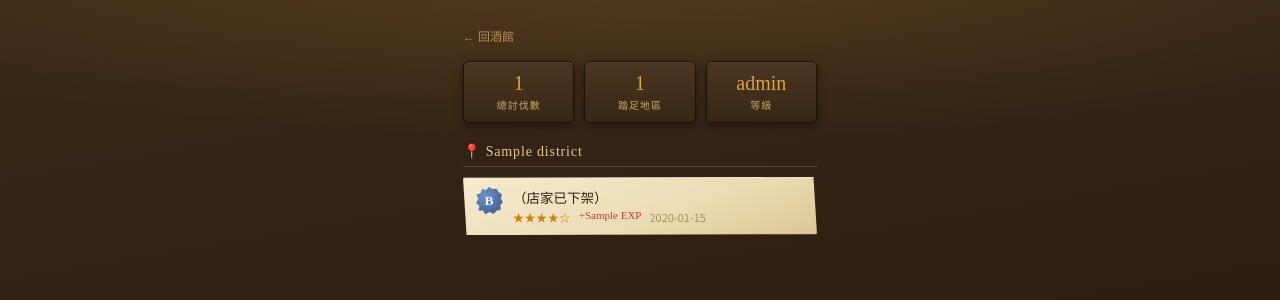
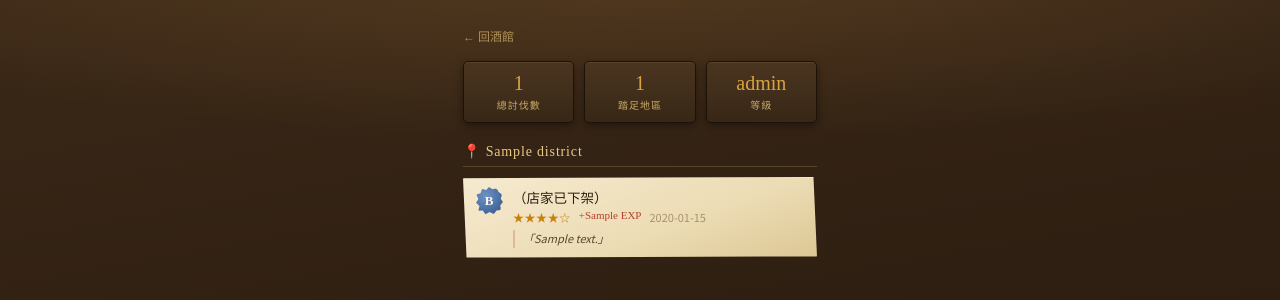
Before and after one commit to windsjp00171-star/fooding-hunter, a Flask app: template app/templates/dex.html in a window 1280 px wide. Shown: the top 300 px of the page. Run offline with Flask 3, Linux system fonts and the light colour scheme; the template is opened without the code that fills it: most values are stand-ins (such as "Sample title", 1, 10 or a date in 2020); some web fonts are replaced.

Commit message:
feat: 4th keeper (lady2) + mature lady lines + dex shows review_text
Keeper system:
- Add 見習店員 keeper (lady2 / keeper_lady2.png) with 怯生生 time-based dialogue
- Rewrite 酒館女主人 (lady) dialogue to mature/worldly tone per spec
- Accept 'lady2' in /keeper route validation

Dex gallery:
- Select review_text from hunts in /dex route
- Display review_text as italic handwritten-note style below meta row
- Skipped if empty (no blank frame)

https://claude.ai/code/session_013cEH44tD9uFGadFdQt5C5Z

```diff
--- a/app/routes/main.py
+++ b/app/routes/main.py
@@ -92,7 +92,7 @@ def set_keeper():
     from flask import request as req, jsonify
     data = req.get_json(silent=True) or {}
     keeper_id = data.get('keeper_id', 'dad')
-    if keeper_id not in ('dad', 'hunk', 'lady'):
+    if keeper_id not in ('dad', 'hunk', 'lady', 'lady2'):
         return '', 400
     get_supabase().table('users').update({'keeper_id': keeper_id}).eq('id', session['user_id']).execute()
     session['keeper_id'] = keeper_id
@@ -331,7 +331,7 @@ def dex():
     sb = get_supabase()
 
     hunts = sb.table('hunts').select(
-        'shop_id, exp_gained, player_rating, completed_at, district'
+        'shop_id, exp_gained, player_rating, review_text, completed_at, district'
     ).eq('user_id', user_id).order('completed_at', desc=True).execute().data
 
     shop_ids = list({h['shop_id'] for h in hunts})
--- a/app/templates/dex.html
+++ b/app/templates/dex.html
@@ -86,6 +86,10 @@ body{
 .hunt-stars{ color:#c8800a; letter-spacing:.05em; }
 .hunt-exp{ font-family:'DotGothic16'; color:var(--seal); }
 .hunt-date{ opacity:.6; }
+.hunt-review{
+  font-size:11px; line-height:1.6; color:#5a4530; font-style:italic;
+  border-left:2px solid rgba(181,64,46,.25); padding-left:8px; margin-top:5px;
+}
 
 .empty{ text-align:center; padding:3rem 1rem; }
 .empty-icon{ font-size:2.5rem; margin-bottom:1rem; }
@@ -166,6 +170,9 @@ body{
           <span class="hunt-exp">+{{ h.exp_gained }} EXP</span>
           <span class="hunt-date">{{ h.completed_at[:10] }}</span>
         </div>
+        {% if h.review_text %}
+        <div class="hunt-review">「{{ h.review_text }}」</div>
+        {% endif %}
       </div>
     </div>
     {% endfor %}
```
Also changed, not shown: app/templates/tavern.html (+14 -5 lines).
